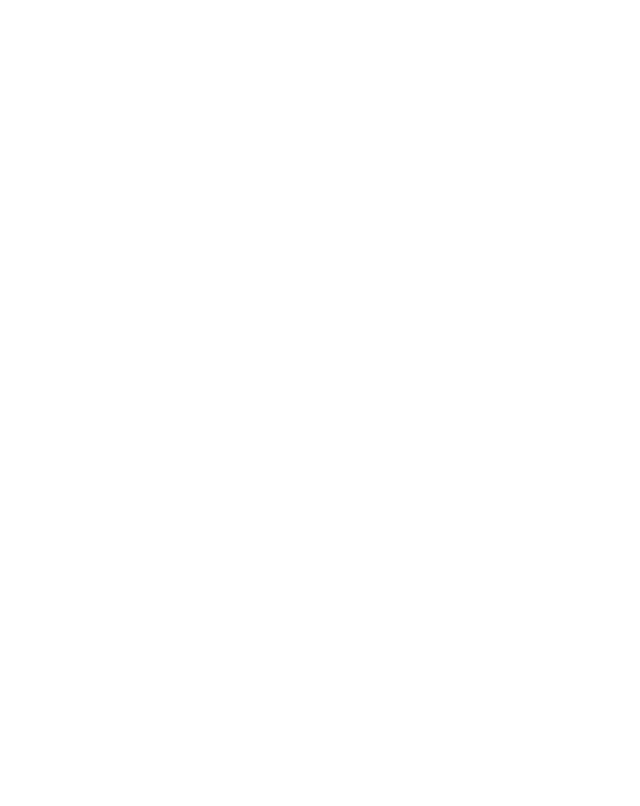
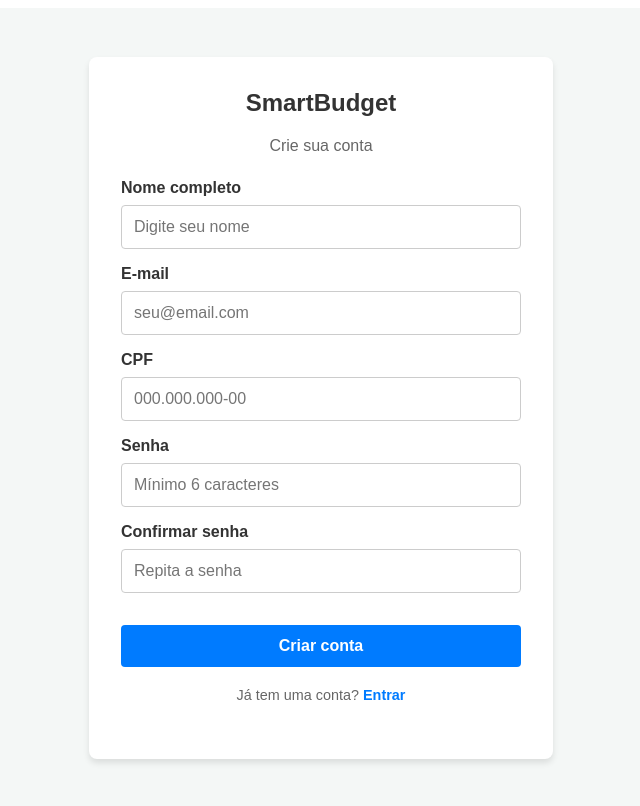
Before and after one commit to IFSC-ES2/projeto-app_financeiro, a React (Vite) app in the folder app-financeiro-front-end/: page /register in a window 1280 px wide. Before the commit this address had no page. Shown: the top 806 px of the page, without its empty margins (319-959 px from the left). Built offline with nearby package versions, Linux system fonts and the light colour scheme.

Commit message:
feat(register.tsx): tela de cadastro com mascara cpf e rota /register

```diff
--- a/app-financeiro-front-end/src/App.tsx
+++ b/app-financeiro-front-end/src/App.tsx
@@ -1,5 +1,6 @@
 import { BrowserRouter as Router, Routes, Route, Navigate } from 'react-router-dom';
 import Login from './pages/Login';
+import Register from './pages/Register';
 
 // criando um dashboard provisorio direto aqui pra nao dar erro de import faltando
 const DashboardFake = () => (
@@ -20,6 +21,9 @@
         {/* rota da nossa tela de login oficial */}
         <Route path="/login" element={<Login />} />
 
+        {/* rota da tela de cadastro */}
+        <Route path="/register" element={<Register />} />
+
         {/* joga pro dashboard provisorio quando o login der certo */}
         <Route path="/dashboard" element={<DashboardFake />} />
       </Routes>
--- /dev/null
+++ b/app-financeiro-front-end/src/pages/Register.tsx
@@ -0,0 +1,158 @@
+import React, { useState } from 'react';
+import { Link, useNavigate } from 'react-router-dom';
+import api from '../services/api';
+import './Login.css';
+
+const formatCpf = (raw: string) => {
+  const digits = raw.replace(/\D/g, '').slice(0, 11);
+  return digits
+    .replace(/(\d{3})(\d)/, '$1.$2')
+    .replace(/(\d{3})(\d)/, '$1.$2')
+    .replace(/(\d{3})(\d{1,2})$/, '$1-$2');
+};
+
+const Register: React.FC = () => {
+  const [nome, setNome] = useState('');
+  const [email, setEmail] = useState('');
+  const [senha, setSenha] = useState('');
+  const [confirmacao, setConfirmacao] = useState('');
+  const [cpf, setCpf] = useState('');
+  const [error, setError] = useState('');
+  const [loading, setLoading] = useState(false);
+
+  const navigate = useNavigate();
+
+  const handleRegister = async (e: React.FormEvent) => {
+    e.preventDefault();
+    setError('');
+
+    if (!nome || !email || !senha || !confirmacao || !cpf) {
+      setError('Por favor, preencha todos os campos.');
+      return;
+    }
+    if (senha !== confirmacao) {
+      setError('As senhas não coincidem.');
+      return;
+    }
+    if (senha.length < 6) {
+      setError('A senha deve ter pelo menos 6 caracteres.');
+      return;
+    }
+
+    const cpfDigits = cpf.replace(/\D/g, '');
+    if (cpfDigits.length !== 11) {
+      setError('CPF deve conter 11 dígitos.');
+      return;
+    }
+
+    setLoading(true);
+    try {
+      const { data } = await api.post('/auth/register', {
+        nome,
+        email,
+        senha,
+        cpf: cpfDigits,
+      });
+
+      if (data?.accessToken) {
+        localStorage.setItem('token', data.accessToken);
+        navigate('/dashboard');
+      } else {
+        setError('Resposta inesperada do servidor.');
+      }
+    } catch (err: any) {
+      const status = err?.response?.status;
+      const msg = err?.response?.data?.erro;
+      if (status === 409) {
+        setError(msg || 'E-mail ou CPF já cadastrado.');
+      } else if (status === 400) {
+        setError(msg || 'Dados inválidos. Verifique os campos.');
+      } else {
+        setError('Não foi possível criar a conta. Tente novamente.');
+      }
+    } finally {
+      setLoading(false);
+    }
+  };
+
+  return (
+    <div className="login-container">
+      <form className="login-form" onSubmit={handleRegister}>
+        <h2>SmartBudget</h2>
+        <p>Crie sua conta</p>
+
+        {error && <div className="error-message">{error}</div>}
+
+        <div className="input-group">
+          <label htmlFor="nome">Nome completo</label>
+          <input
+            type="text"
+            id="nome"
+            value={nome}
+            onChange={(e) => setNome(e.target.value)}
+            placeholder="Digite seu nome"
+            autoComplete="name"
+          />
+        </div>
+
+        <div className="input-group">
+          <label htmlFor="email">E-mail</label>
+          <input
+            type="email"
+            id="email"
+            value={email}
+            onChange={(e) => setEmail(e.target.value)}
+            placeholder="seu@email.com"
+            autoComplete="email"
+          />
+        </div>
+
+        <div className="input-group">
+          <label htmlFor="cpf">CPF</label>
+          <input
+            type="text"
+            id="cpf"
+            value={cpf}
+            onChange={(e) => setCpf(formatCpf(e.target.value))}
+            placeholder="000.000.000-00"
+            inputMode="numeric"
+          />
+        </div>
+
+        <div className="input-group">
+          <label htmlFor="senha">Senha</label>
+          <input
+            type="password"
+            id="senha"
+            value={senha}
+            onChange={(e) => setSenha(e.target.value)}
+            placeholder="Mínimo 6 caracteres"
+            autoComplete="new-password"
+          />
+        </div>
+
+        <div className="input-group">
+          <label htmlFor="confirmacao">Confirmar senha</label>
+          <input
+            type="password"
+            id="confirmacao"
+            value={confirmacao}
+            onChange={(e) => setConfirmacao(e.target.value)}
+            placeholder="Repita a senha"
+            autoComplete="new-password"
+          />
+        </div>
+
+        <button type="submit" className="btn-login" disabled={loading}>
+          {loading ? 'Criando conta…' : 'Criar conta'}
+        </button>
+
+        <p className="form-footer">
+          Já tem uma conta? <Link to="/login">Entrar</Link>
+        </p>
+      </form>
+    </div>
+  );
+};
+
+export default Register;
```
